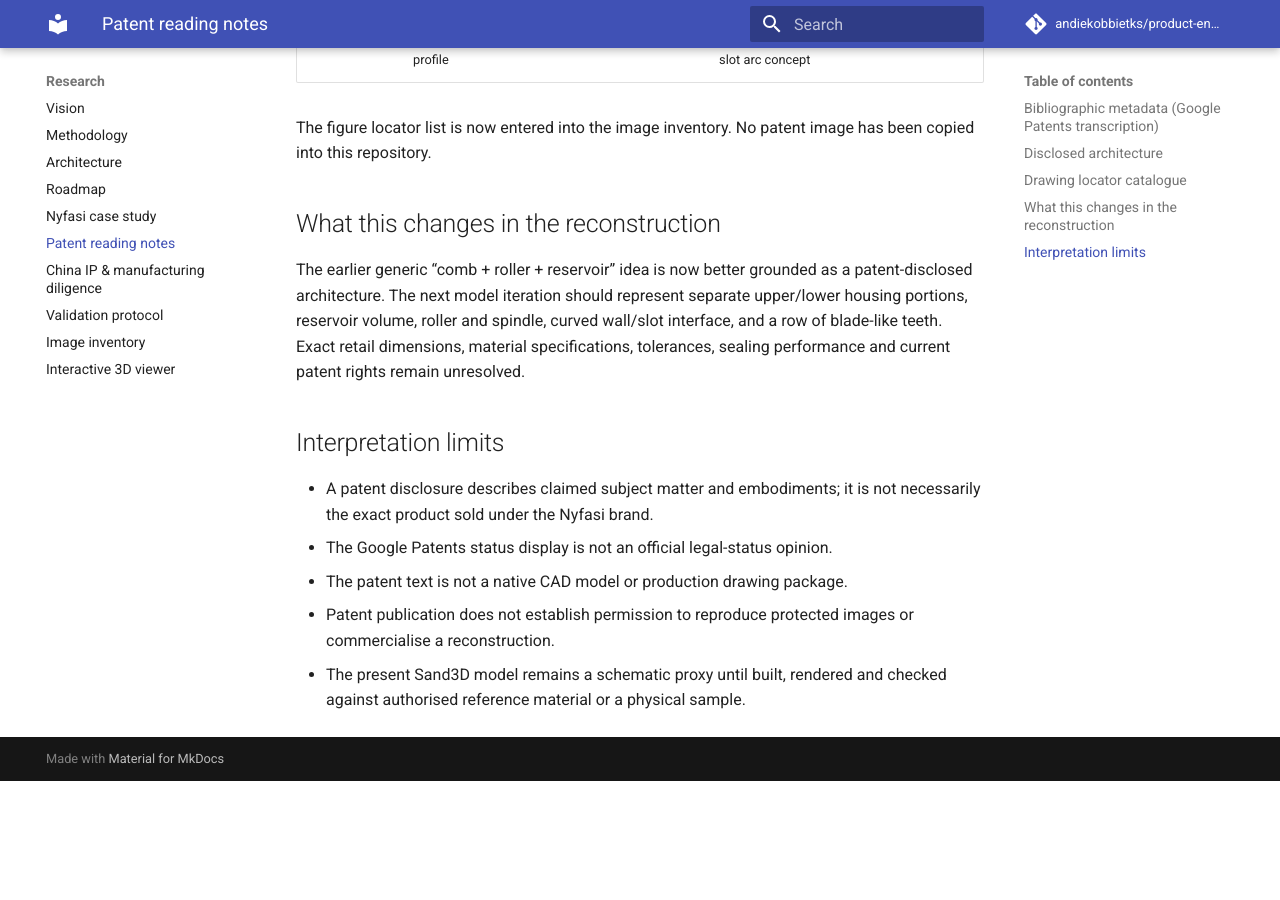
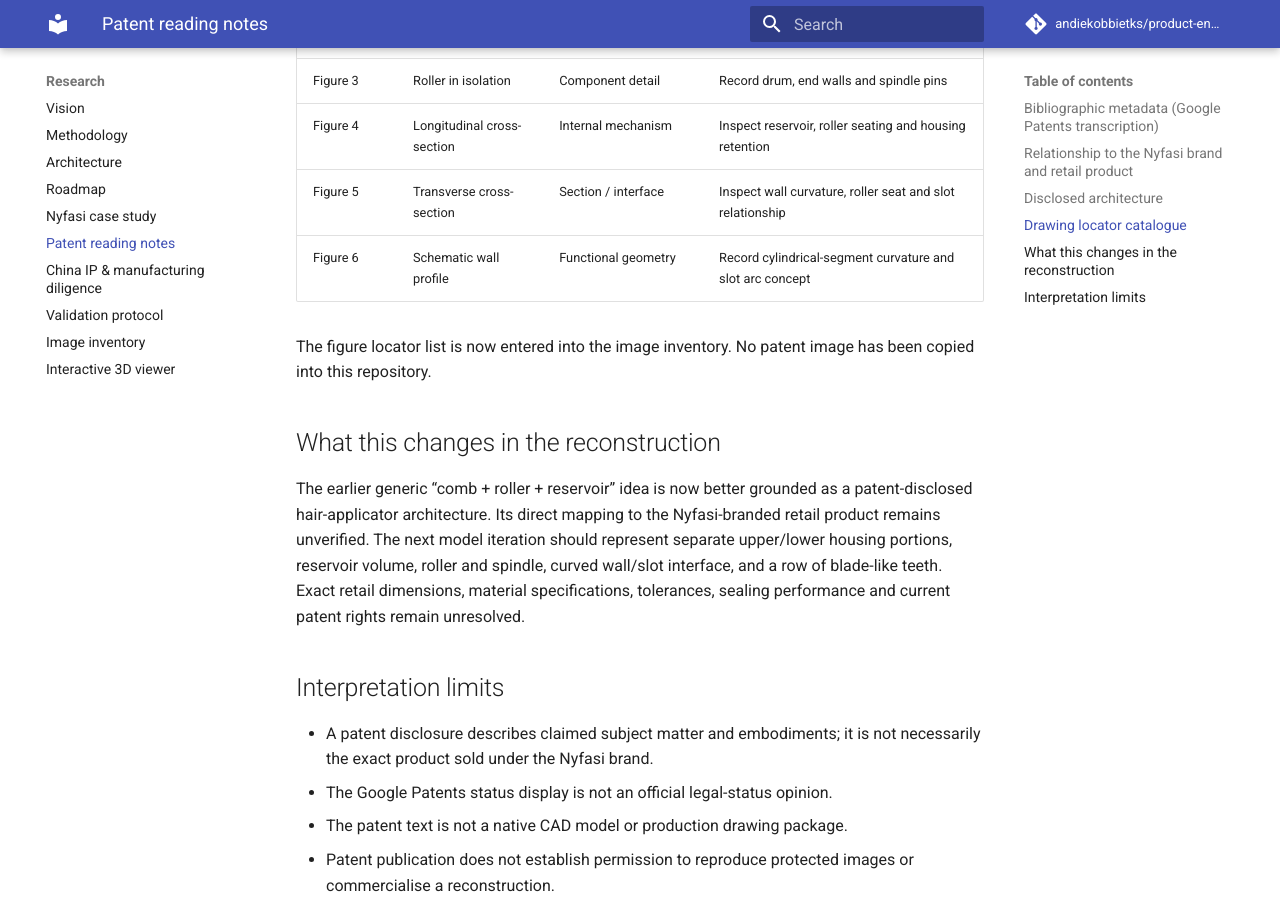
Before and after one commit to andiekobbietks/product-engineering-lab, an MkDocs documentation site: the page built from docs/experiments/patent-reading-notes.md, in a window 1280 px wide and 900 px high, scrolled down 1963 px. Built offline with MkDocs 1.6.1 and Material for MkDocs 9.7.7, drawn with Linux system fonts in a browser that asks for light colours; comment, search, counter and statistics services are not loaded; before the commit the page ends 2744 px from its top, so only the background shows below that; some of the changed text lies outside the part shown.

Commit message:
Qualify patent relationship to Nyfasi brand

```diff
--- a/docs/experiments/patent-reading-notes.md
+++ b/docs/experiments/patent-reading-notes.md
@@ -13,6 +13,10 @@
 - Publication date shown: 4 August 2021
 - Grant event shown: 13 April 2022
 - Google Patents page currently labels the status “Expired - Fee Related”. Google explicitly cautions that legal status and assignee data may be inaccurate and are not legal conclusions. Verify status, proprietor, events and family in the official UK IPO register before relying on them.
+
+## Relationship to the Nyfasi brand and retail product
+
+The patent metadata identifies Mouhamad Youmna and Myana Naturals Ltd. That metadata alone does **not** prove that this patent is the exact intellectual-property basis for the Nyfasi-branded Deluxe Detangler, or that the described embodiment matches a particular retail SKU. Treat it as a relevant inventor/assignee research lead until the corporate, brand and product relationship is independently evidenced.
 
 ## Disclosed architecture
 
@@ -49,7 +53,7 @@ The figure locator list is now entered into the image inventory. No patent image
 
 ## What this changes in the reconstruction
 
-The earlier generic “comb + roller + reservoir” idea is now better grounded as a patent-disclosed architecture. The next model iteration should represent separate upper/lower housing portions, reservoir volume, roller and spindle, curved wall/slot interface, and a row of blade-like teeth. Exact retail dimensions, material specifications, tolerances, sealing performance and current patent rights remain unresolved.
+The earlier generic “comb + roller + reservoir” idea is now better grounded as a patent-disclosed hair-applicator architecture. Its direct mapping to the Nyfasi-branded retail product remains unverified. The next model iteration should represent separate upper/lower housing portions, reservoir volume, roller and spindle, curved wall/slot interface, and a row of blade-like teeth. Exact retail dimensions, material specifications, tolerances, sealing performance and current patent rights remain unresolved.
 
 ## Interpretation limits
 
```
